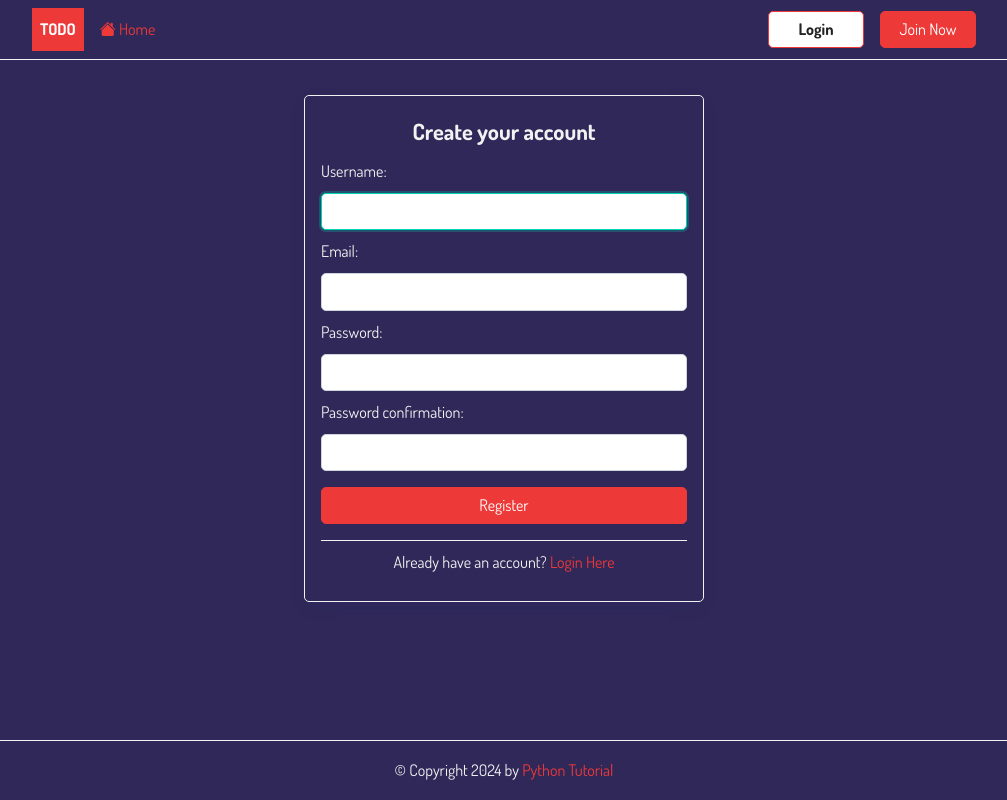
After one commit to ad5322/django-to-do-app, a Django app: page /register in a window 1280 px wide. The commit adds this page. Shown: the whole page, without its empty margins (136-1143 px from the left). Run offline with Django 5.2, Linux system fonts and the light colour scheme; some libraries are stand-ins or nearby versions.

Commit message:
django registration

```diff
--- a/todo_list/templates/base.html
+++ b/todo_list/templates/base.html
@@ -38,7 +38,7 @@
 
                     <a href="{% url 'login' %}" class="btn btn-outline">Login</a>
 
-                    <a href="#" class="btn btn-primary">Join Now</a>
+                    <a href="{% url 'register' %}" class="btn btn-primary">Join Now</a>
 
                 {% endif %}
 
--- a/todo_list/templates/home.html
+++ b/todo_list/templates/home.html
@@ -7,7 +7,7 @@
     <div class="feature-content">
         <h1>Todo</h1>
         <p>Todo helps you more focus, either work or play.</p>
-        <a class="btn btn-primary cta" href="{% url 'task-create' %}">Get Started</a>
+        <a class="btn btn-primary cta" href="{% url 'register' %}">Get Started</a>
     </div>
     <img src="{%static 'images/feature.jpg'%}" alt="" class="feature-image">
 </section>
--- /dev/null
+++ b/todo_list/users/forms.py
@@ -0,0 +1,10 @@
+from django import forms
+from django.contrib.auth.forms import UserCreationForm
+from django.contrib.auth.models import User
+
+class RegisterForm(UserCreationForm):
+    email = forms.EmailField(max_length=254)
+
+    class Meta:
+        model = User
+        fields = ('username','email','password1','password2',)
--- a/todo_list/users/templates/registration/login.html
+++ b/todo_list/users/templates/registration/login.html
@@ -30,7 +30,7 @@
 
             <p>Forgot your password <a href="#"></a></p>
 
-            <p>Don't have a account <a href="#"></a></p>
+            <p>Don't have a account <a href="{%url 'register'%}"></a></p>
         </form>
     </div>
 
--- /dev/null
+++ b/todo_list/users/templates/registration/register.html
@@ -0,0 +1,24 @@
+{% extends "base.html" %}
+
+
+{% block content %}
+<div class="center">
+    <form method="post" novaldiate class="card">
+        {% csrf_token %}
+      <h2 class="text-center">Create your account</h2>
+      {% for field in form %}
+              {{ field.label_tag }}
+              {{ field }}
+              {% if field.errors %}
+                  <small class="error">{{ field.errors|striptags  }}</small>
+              {% endif %}
+      {% endfor %}
+
+      <input type="submit" value="Register" class="btn btn-primary full-width">
+      <hr>
+      <p class="text-center">Already have an account? <a href="{% url 'login'%}">Login Here</a></p>
+      </form>
+  </div>
+
+
+{% endblock content %}
--- a/todo_list/users/urls.py
+++ b/todo_list/users/urls.py
@@ -1,8 +1,9 @@
 from django.urls import path
-from .views import MyLoginView
+from .views import MyLoginView,RegisterView
 from django.contrib.auth.views import LogoutView
 
 urlpatterns = [
     path('login/',MyLoginView.as_view(),name='login'),
-    path('logout/',LogoutView.as_view(next_page = 'login'),name='logout')
+    path('logout/',LogoutView.as_view(next_page = 'login'),name='logout'),
+    path('register',RegisterView.as_view(),name='register')
 ]
--- a/todo_list/users/views.py
+++ b/todo_list/users/views.py
@@ -2,6 +2,24 @@ from django.shortcuts import render
 from django.contrib.auth.views import LoginView
 from django.urls import reverse_lazy
 from django.contrib import messages
+from django.views.generic.edit import FormView
+from django.contrib.auth.forms import UserCreationForm
+from django.contrib.auth import login
+from django.contrib.auth.models import User
+from .forms import RegisterForm
+
+class RegisterView(FormView):
+    template_name = 'registration/register.html'
+    form_class = RegisterForm
+    redirect_authenticated_user = True
+    success_url = reverse_lazy('tasks')
+
+    def form_valid(self, form):
+        user = form.save()
+        if user:
+            login(self.request,user)
+
+        return super(RegisterView,self).form_valid(form)
 
 class MyLoginView(LoginView):
     redirect_authenticated_user = True
```
Also changed, not shown: todo_list/todo/views.py (+4 -3 lines), todo_list/users/templates/users/login.html (deleted, +0 -40 lines), todo_list/db.sqlite3.
